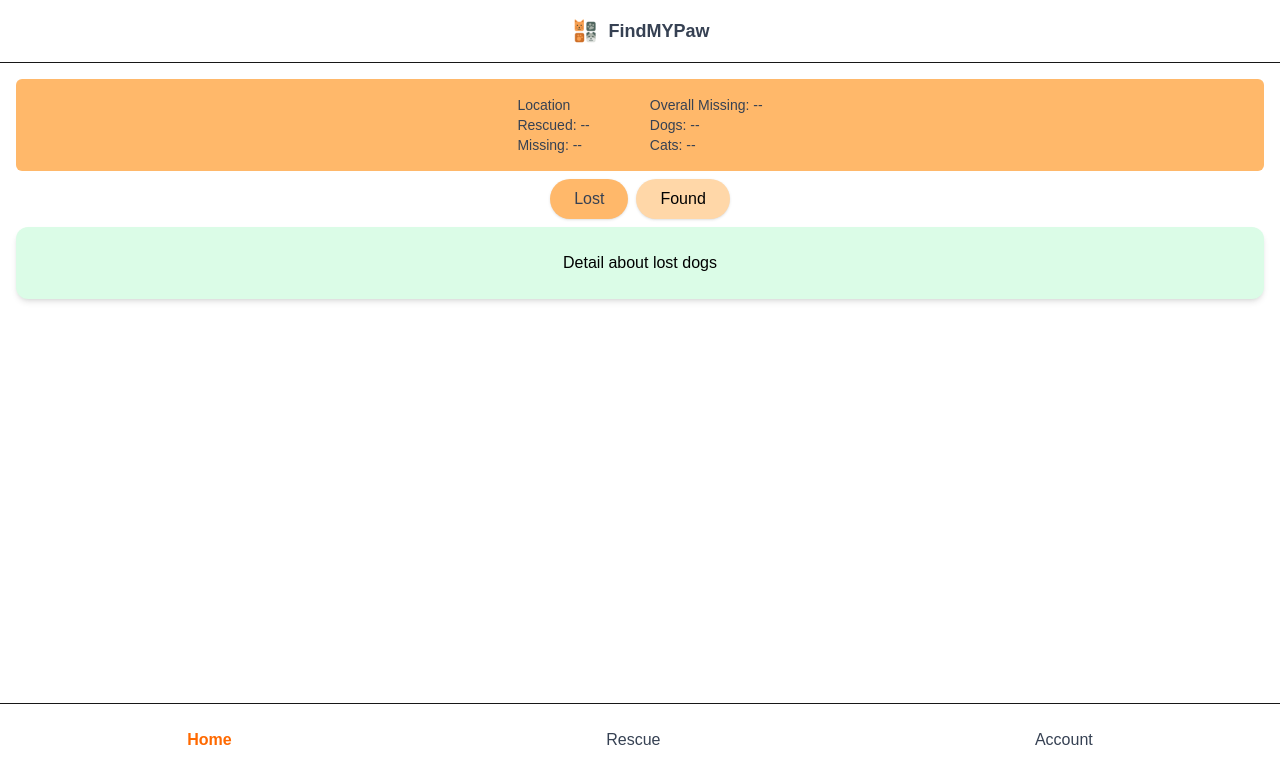
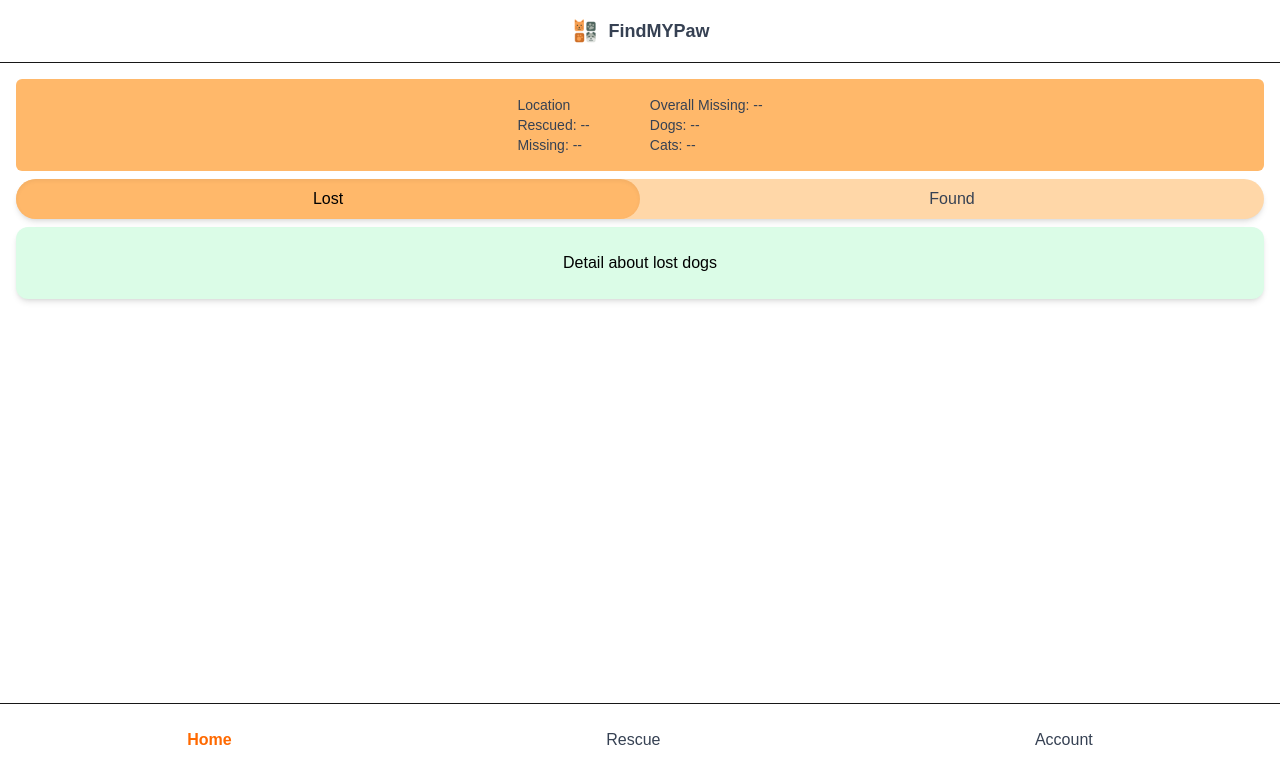
Before and after one commit to SengHwaiSim/FindMYPaw, a Next.js app: page / in a window 1280 px wide. Shown: the top 784 px of the page. Built offline with nearby package versions, Linux system fonts and the light colour scheme.

Commit message:
slider lost and found added

```diff
--- a/app/page.tsx
+++ b/app/page.tsx
@@ -1,9 +1,12 @@
-import React from 'react'
+"use client";
+
+import React, { useState } from 'react'
 import PWAInstallPrompt from '@/components/custom/PWA-install-prompt'
 import TopHeader from '@/components/custom/TopHeader'
 import BottomNavigation from '@/components/custom/BottomNavigation'
 
 export default function Home() {
+  const [lostSelected, setLostSelected] = useState(true)
   const lostCount = 0 // replace with real data or state
   const foundCount = 0 // replace with real data or state
 
@@ -28,12 +31,26 @@ export default function Home() {
           </div>
         </div>
 
-        {/* Lost & Found Buttons */}
-        <div className="flex gap-2">
-          <button className="bg-orange-300 text-gray-700 px-6 py-2 rounded-full font-medium shadow">
+        {/* Lost & Found Slider */}
+        <div className="relative w-full h-10 rounded-full bg-orange-200 shadow-md">
+          <div
+            className="absolute w-1/2 h-full rounded-full bg-orange-300 transition-all duration-300 shadow-inner"
+            style={{ transform: `translateX(${lostSelected ? '0%' : '100%'})` }}
+          />
+          <button
+            className={`absolute w-1/2 h-full rounded-full font-medium transition-colors duration-300 ${
+              lostSelected ? 'text-black font-bold' : 'text-gray-700'
+            }`}
+            onClick={() => setLostSelected(true)}
+          >
             Lost
           </button>
-          <button className="bg-orange-200 text-black px-6 py-2 rounded-full font-medium shadow">
+          <button
+            className={`absolute w-1/2 h-full right-0 rounded-full font-medium transition-colors duration-300 ${
+              lostSelected ? 'text-gray-700' : 'text-black font-bold'
+            }`}
+            onClick={() => setLostSelected(false)}
+          >
             Found
           </button>
         </div>
```
